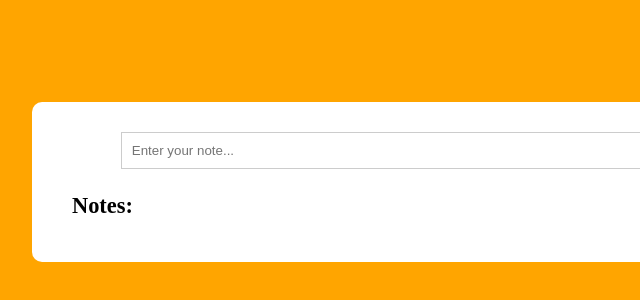
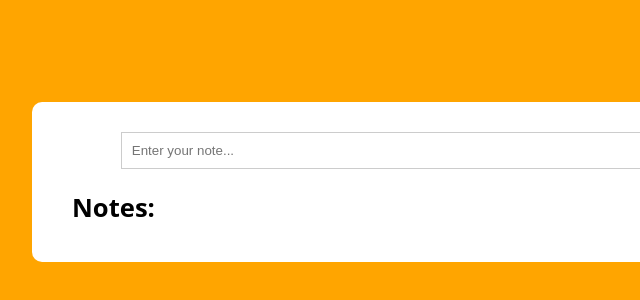
Before and after one commit to ShawnEdgell/to-do-list, a plain HTML site: page index.html in a window 1280 px wide. Shown: the part 218-518 px from the top of the page, 176-816 px from the left. Drawn offline with Linux system fonts and the light colour scheme.

Commit message:
changed list font size to be more readble

```diff
--- a/styles.css
+++ b/styles.css
@@ -15,6 +15,8 @@ body {
     height: 100vh;
     align-items: center;
     justify-content: center;
+    font-family: system-ui, -apple-system, BlinkMacSystemFont, 'Segoe UI', Roboto, Oxygen, Ubuntu, Cantarell, 'Open Sans', 'Helvetica Neue', sans-serif;
+
 }
 
 .input {
@@ -71,7 +73,7 @@ ul {
 li {
     list-style: none;
     max-width: 95%;
-    font-size: 1.4rem;
+    font-size: 1.6rem;
     position: relative;
     padding-right: 40px;  /* Adjusted for delete button space */
     line-height: 1.5;
```
